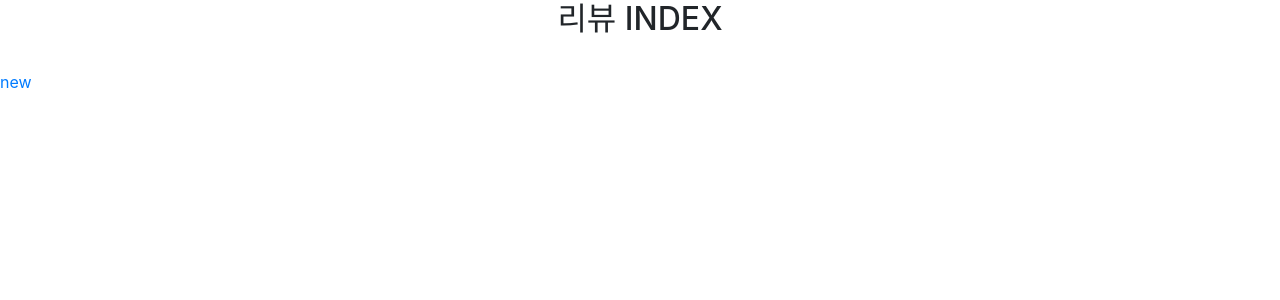
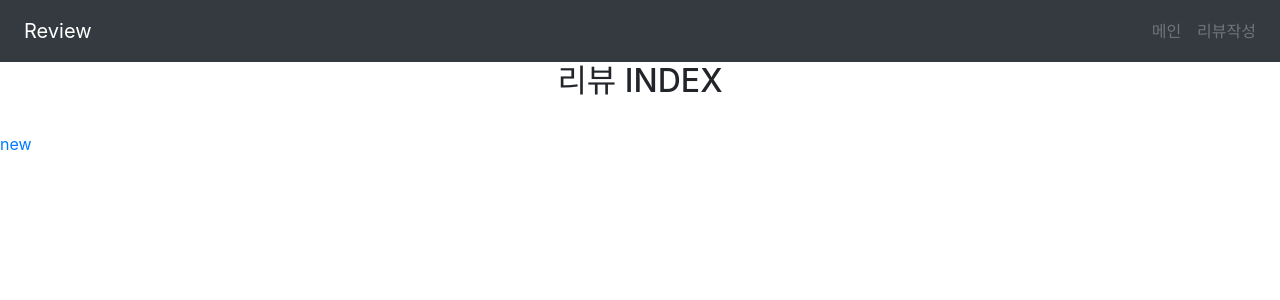
Before and after one commit to nate1994/pjt, a Django app: page /community/ in a window 1280 px wide. Shown: the top 300 px of the page. Run offline with Django 3.2, Linux system fonts and the light colour scheme; data that the repository does not hold is empty; some libraries are stand-ins or nearby versions.

Commit message:
repair code

```diff
--- a/pjt03/community/templates/new_review.html
+++ b/pjt03/community/templates/new_review.html
@@ -1,4 +1,5 @@
 {% extends 'base.html' %}
+
 
 {% block content %}
   <h2 class="text-center">리뷰 작성</h2>
@@ -7,9 +8,7 @@
     {% csrf_token %}
       title: <input type="text" name = 'title'>
     <br>
-    <p>
-      content:
-    </p>
+    <p>content: </p>
     <textarea name="content" id="" cols="30" rows="10">
     </textarea>
     <br>
--- a/pjt03/community/templates/review_detail.html
+++ b/pjt03/community/templates/review_detail.html
@@ -1,4 +1,6 @@
 {% extends 'base.html' %}
+
+
 {% block content %}
   <h1>DETAIL</h1>
   <p>제목: {{review.title}}</p>
--- a/pjt03/community/templates/review_list.html
+++ b/pjt03/community/templates/review_list.html
@@ -1,4 +1,6 @@
 {% extends 'base.html' %}
+
+
 
 {% block content %}
   <h2 class="text-center">리뷰 INDEX</h2>
--- a/pjt03/pjt03/templates/base.html
+++ b/pjt03/pjt03/templates/base.html
@@ -7,6 +7,24 @@
   <title>Document</title>
 </head>
 <body>
+
+    <nav class="navbar navbar-expand-lg navbar-light bg-dark">
+      <a class="navbar-brand text-white mr-auto p-2" href="#">Review</a>
+      <button class="navbar-toggler" type="button" data-toggle="collapse" data-target="#navbarNav" aria-controls="navbarNav" aria-expanded="false" aria-label="Toggle navigation">
+        <span class="navbar-toggler-icon"></span>
+      </button>
+      <div class="collapse navbar-collapse d-flex justify-content-end" id="navbarNav">
+        <ul class="navbar-nav">
+          <li class="nav-item">
+            <a class="nav-link text-secondary" href="{%url 'community:index'%}">메인</a>
+          </li>
+          <li class="nav-item">
+            <a class="nav-link text-secondary" href="{%url 'community:new_review'%}">리뷰작성</a>
+          </li>
+        </ul>
+      </div>
+    </nav>
+
   {%block content%}
   {% endblock %}
 
```
